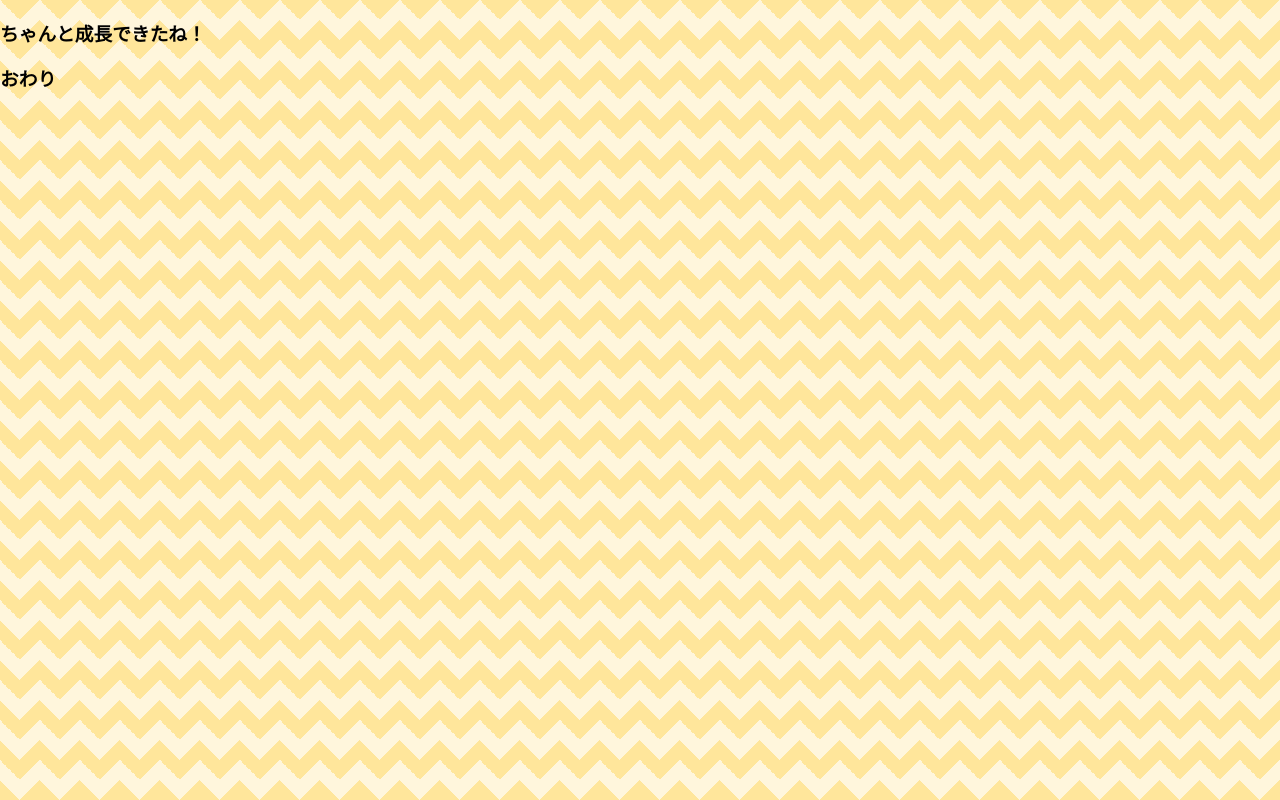
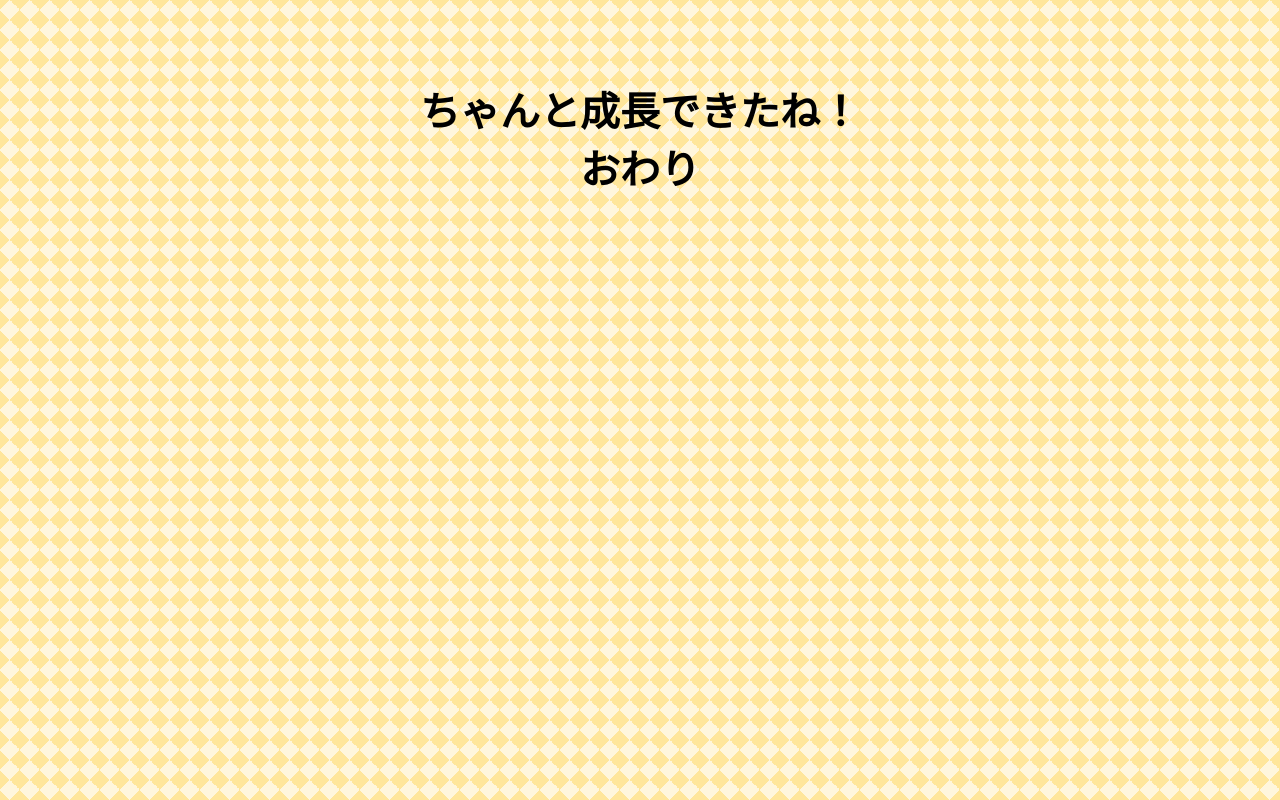
Before and after one commit to 2022AIT-OOP2-G10/Growing-Game, a Flask app: template templates/finish.html in a window 1280 px wide. Run offline with Flask 2, Linux system fonts and the light colour scheme; the template is opened without the code that fills it, so the values that code supplies are empty.

Commit message:
CSSの変更

```diff
--- /dev/null
+++ b/static/css/finish.css
@@ -0,0 +1,183 @@
+header {
+    display: flex;
+    justify-content: space-between;
+    align-items: center;
+    padding: 0 20px;
+  }
+  .bg_pattern {
+    position: fixed;
+    top: 0;
+    left: 0;
+    width: 100vw;
+    height: 100vh;
+    background-color: #ffe9a7;
+    opacity: 0.4;
+    z-index: -1;
+  }
+
+  /* ここから下がハンバーガーメニューに関するCSS */
+
+  .nav{
+    margin: 0 0 0 auto;
+  }
+
+  /* チェックボックスを非表示にする */
+  .drawer_hidden {
+    display: none;
+  }
+
+  /* ハンバーガーアイコンの設置スペース */
+  .drawer_open {
+    display: flex;
+    height: 60px;
+    width: 60px;
+    justify-content: center;
+    align-items: center;
+    position: relative;
+    z-index: 100;/* 重なり順を一番上にする */
+    cursor: pointer;
+  }
+
+  /* ハンバーガーメニューのアイコン */
+  .drawer_open span,
+  .drawer_open span:before,
+  .drawer_open span:after {
+    content: '';
+    display: block;
+    height: 3px;
+    width: 25px;
+    border-radius: 3px;
+    background: #333;
+    transition: 0.5s;
+    position: absolute;
+  }
+
+  /* 三本線の一番上の棒の位置調整 */
+  .drawer_open span:before {
+    bottom: 8px;
+  }
+
+  /* 三本線の一番下の棒の位置調整 */
+  .drawer_open span:after {
+    top: 8px;
+  }
+
+  /* アイコンがクリックされたら真ん中の線を透明にする */
+  #drawer_input:checked ~ .drawer_open span {
+    background: rgba(255, 255, 255, 0);
+  }
+
+  /* アイコンがクリックされたらアイコンが×印になように上下の線を回転 */
+  #drawer_input:checked ~ .drawer_open span::before {
+    bottom: 0;
+    transform: rotate(45deg);
+  }
+
+  #drawer_input:checked ~ .drawer_open span::after {
+    top: 0;
+    transform: rotate(-45deg);
+  }
+
+  /* メニューのデザイン*/
+  .nav_content {
+    width: 30%;
+    height: 100%;
+    position: fixed;
+    top: 0;
+    left: 100%; /* メニューを画面の外に飛ばす */
+    z-index: 99;
+    background: rgb(204, 202, 202);
+    transition: .5s;
+    margin-left: 70%;
+    padding-top: 50px;
+  }
+
+  /* メニュー黒ポチを消す */
+  .nav_list {
+    list-style: none;
+  }
+
+  /* アイコンがクリックされたらメニューを表示 */
+  #drawer_input:checked ~ .nav_content {
+    left: 0;/* メニューを画面に入れる */
+  }
+
+
+  /*=============
+  .bg_pattern
+  ==============*/
+
+  .bg_pattern {
+    position: fixed;
+    top: 0;
+    left: 0;
+    width: 100vw;
+    height: 100vh;
+    background-color: #ffe9a7;
+    opacity: 0.4;
+    z-index: -1;
+  }
+  .Rhombus {
+    background-image:  linear-gradient(135deg, #ffc107 25%, transparent 25%), linear-gradient(225deg, #ffc107 25%, transparent 25%), linear-gradient(45deg, #ffc107 25%, transparent 25%), linear-gradient(315deg, #ffc107 25%, #ffe9a7 25%);
+    background-position:  20px 0, 20px 0, 0 0, 0 0;
+    background-size: 20px 20px;
+    background-repeat: repeat;
+  }
+
+  /*=============
+  base
+  ==============*/
+
+  html, body {
+    font-family:"ヒラギノ丸ゴ Pro W4","ヒラギノ丸ゴ Pro","Hiragino Maru Gothic Pro";
+    margin: 0;
+    padding: 40px;
+    text-align:center;
+    font-size: 20px;
+  }
+  h3 {
+    font-family:"ヒラギノ丸ゴ Pro W4","ヒラギノ丸ゴ Pro","Hiragino Maru Gothic Pro";
+    margin: 0;
+    padding: 0;
+    text-align:center;
+    font-size: 40px;
+  }
+
+
+  ul{
+    padding-left:0;
+  }
+
+  li{
+    list-style:none;
+  }
+
+  .st {
+    padding: 0.5em 1em;
+    margin: 2em auto;
+    font-weight: bold;
+    color: #6091d3;/*文字色*/
+    background: #FFF;
+    border: solid 3px #6091d3;/*線*/
+    border-radius: 10px;/*角の丸み*/
+    width: 30%;
+  }
+  /* .st li {
+    margin-top: 0;
+    margin-bottom: 0;
+    margin-left: 0;
+    margin-right: 0;
+    padding: 0;
+    height: auto;
+  } */
+
+
+  /* 満腹度．好感度，ほこりのバー */
+  progress {
+    width: 200px;
+    height: 20px;
+    background-color: gainsboro;
+  }
+  progress::-webkit-progress-value {
+    background-color: cyan;
+  }
--- a/templates/finish.html
+++ b/templates/finish.html
@@ -4,10 +4,13 @@
     <meta charset="UTF-8">
     <meta name="viewport" content="width=device-width, initial-scale=1.0">
     <title>育成ゲーム</title>
-    <link rel="stylesheet" href="static/css/title.css" type="text/css">
+    <link rel="stylesheet" href="static/css/finish.css" type="text/css">
   </head>
   <body>
-    <div class="bg_pattern ZigZag"></div>
+    <header>
+
+    </header>
+    <div class="bg_pattern Rhombus"></div>
     {%if death%}
       <h3>死にました</h3>
     {%elif runaway%}
```
